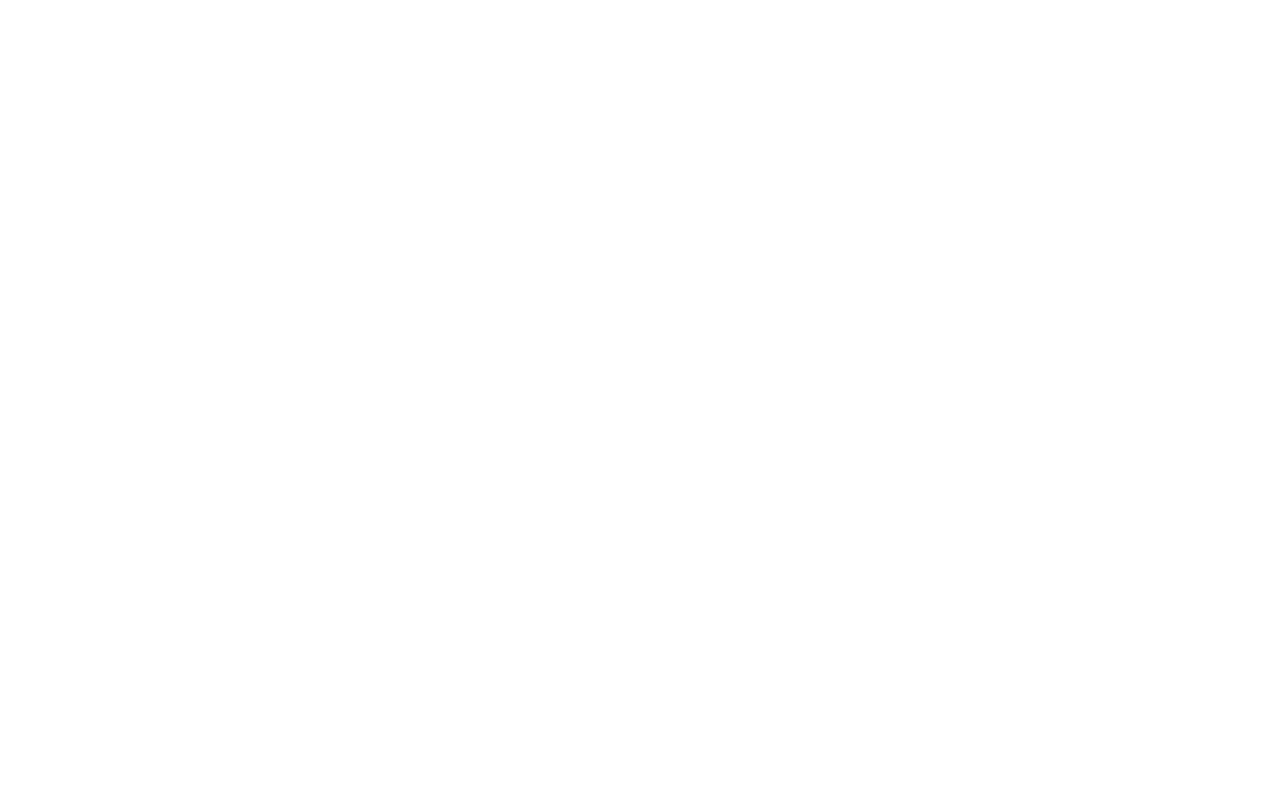
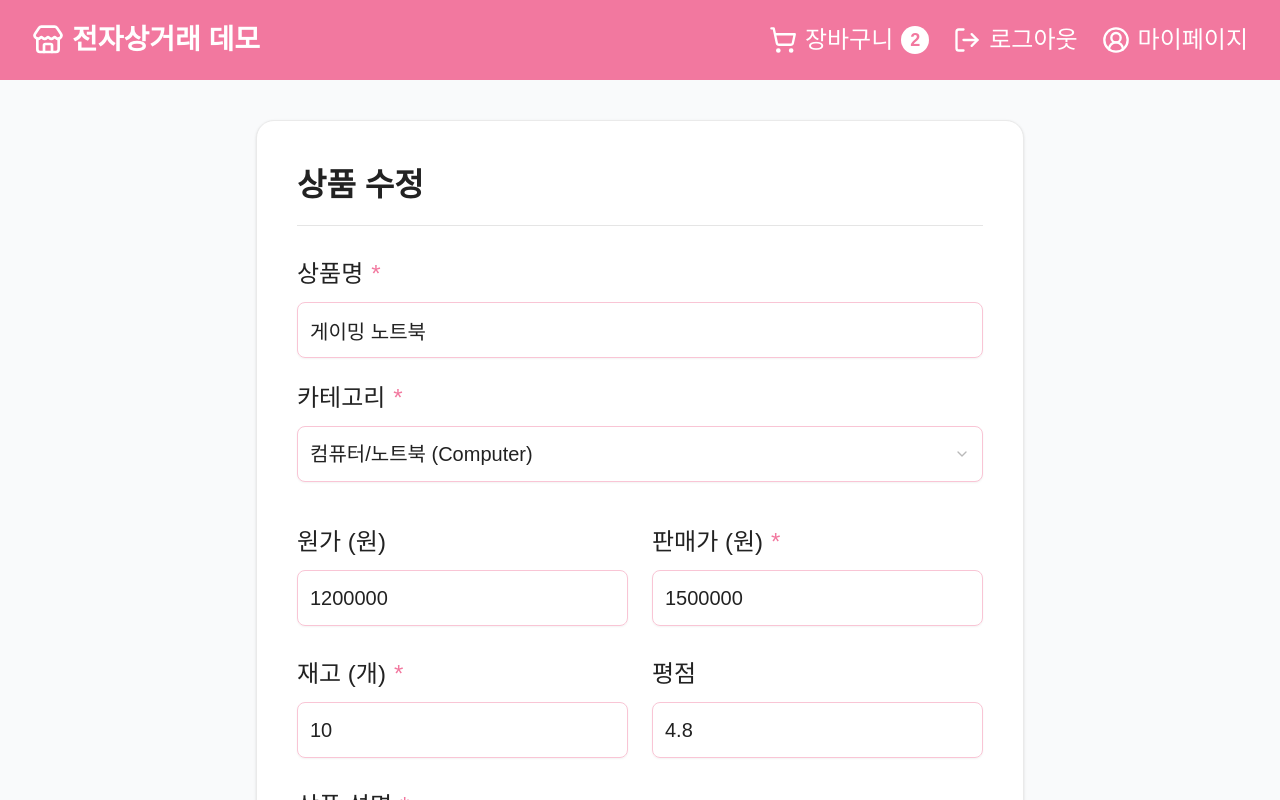
Before and after one commit to GDG-on-Campus-KNU/winter-sprint-5.5st-team1-fe, a React (Vite) app: page /admin/products/1 in a window 1280 px wide. Before the commit this address had no page. Shown: the top 800 px of the page. Built offline with nearby package versions, Linux system fonts and the light colour scheme.

Commit message:
feat: ProductManagePage 추가

```diff
--- a/src/App.tsx
+++ b/src/App.tsx
@@ -5,6 +5,7 @@ import ProductPage from "./pages/product/ProductPage";
 import ProductDetailPage from "./pages/product/ProductDetailPage";
 import OrderPage from "./pages/OrderPage";
 import OrderCompletePage from "./pages/order/OrderCompletePage";
+import ProductManagePage from "./pages/admin/ProductManagePage";
 
 function App() {
   return (
@@ -16,6 +17,7 @@ function App() {
           <Route path="/products/:id" element={<ProductDetailPage />} />
           <Route path="/order" element={<OrderPage />} />
           <Route path="/order/complete/:orderId" element={<OrderCompletePage />} />
+          <Route path="/admin/products/:id" element={<ProductManagePage />} />
         </Route>
       </Routes>
     </BrowserRouter>
--- /dev/null
+++ b/src/pages/admin/ProductManagePage.tsx
@@ -0,0 +1,80 @@
+import { useEffect, useState } from "react";
+import { useParams, useNavigate } from "react-router-dom";
+import { ProductFormData } from "@/types/product";
+import { ProductForm } from "@/components/admin/productForm";
+
+export default function ProductManagePage() {
+    const { id } = useParams<{ id: string }>();
+    const navigate = useNavigate();
+
+    const isEditMode = id !== "new";
+    const [initialData, setInitialData] = useState<ProductFormData | undefined>(undefined);
+    const [isLoading, setIsLoading] = useState(isEditMode);
+
+    useEffect(() => {
+        if (isEditMode) {
+            const fetchProduct = async () => {
+                try {
+                    // 테스트용 데이터
+                    setInitialData({
+                        name: "게이밍 노트북",
+                        salePrice: 1500000,
+                        costPrice: 1200000,
+                        stock: 10,
+                        category: "computer",
+                        rating: 4.8,
+                        description: "GOOD",
+                        imageUrl: "https://images.unsplash.com/photo-1593640408182-31c70c8268f5?auto=format&fit=crop&w=800&q=80"
+                    });
+                } catch (error) {
+                    console.error("상품을 불러오지 못했습니다.", error);
+                    alert("상품 정보를 불러오는데 실패했습니다.");
+                    navigate("/admin/products"); // 목록으로 돌려보냄
+                } finally {
+                    setIsLoading(false);
+                }
+            };
+            fetchProduct();
+        }
+    }, [id, isEditMode, navigate]);
+
+    const handleSubmit = async (formData: ProductFormData) => {
+        try {
+            const submitData = new FormData();
+
+            submitData.append("name", formData.name);
+            submitData.append("salePrice", formData.salePrice.toString());
+            submitData.append("costPrice", formData.costPrice.toString());
+            submitData.append("stock", formData.stock.toString());
+            submitData.append("rating", formData.rating.toString());
+            submitData.append("category", formData.category);
+            submitData.append("description", formData.description);
+            if (formData.imageFile) {
+                submitData.append("image", formData.imageFile); // 키 값은 백엔드 API 명세에 맞게 조정
+            }
+
+            if (isEditMode) {
+                // 수정 API 호출
+                alert("상품이 성공적으로 수정되었습니다!");
+            } else {
+                // 등록 API 호출
+                alert("새 상품이 성공적으로 등록되었습니다!");
+            }
+            navigate("/admin/products"); // 상품 목록으로 이동
+        } catch (error) {
+            console.error("저장 실패:", error);
+            alert("저장에 실패했습니다.");
+        }
+    };
+
+    if (isLoading) return <div className="p-10 text-center text-gray-500 text-lg">상품 정보를 불러오는 중입니다...</div>;
+
+    return (
+        <div className="min-h-screen bg-gray-50 py-10 px-4">
+            <ProductForm
+                initialData={initialData}
+                onSubmit={handleSubmit}
+            />
+        </div>
+    );
+}
```
